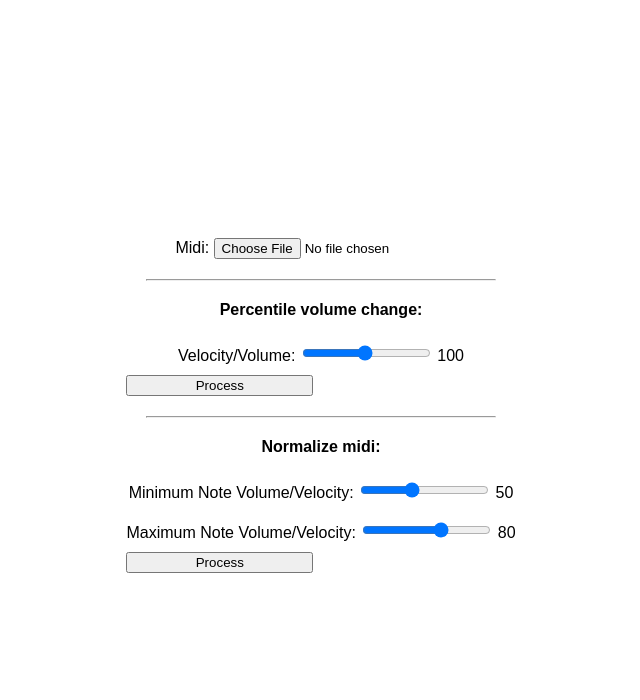
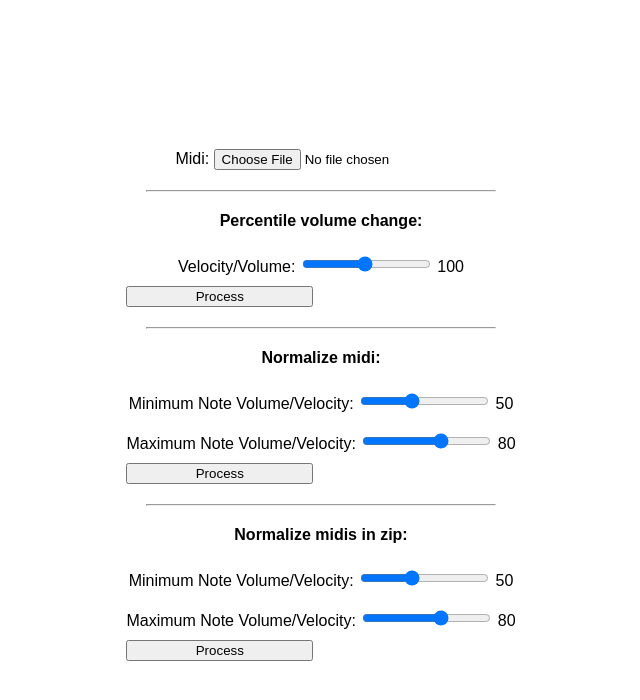
Before and after one commit to foxcassia/midiFastVolumeFix, a website: page index.html in a window 1280 px wide. Shown: the whole page, without its empty margins (319-959 px from the left). Drawn offline with Linux system fonts and the light colour scheme.

Commit message:
inc zip section

```diff
--- a/index.html
+++ b/index.html
@@ -44,6 +44,26 @@
             <button id="processButtonNormalizeMidi">Process</button>
             <button id="downloadButtonNormalizeMidi" style="display: none;">Download</button>
         </div>
+
+        <hr></hr>
+
+        <p><b>Normalize midis in zip:</b></p>
+        <div class="slider-section">
+            <label for="scaleNormalizeMidiMinimumRepo">Minimum Note Volume/Velocity:</label>
+            <input type="range" id="scaleNormalizeMidiMinimumRepo" min="1" max="126" value="50">
+            <span id="scaleNormalizeMidiMinimumValueRepo">50</span>
+        </div>
+
+        <div class="slider-section">
+            <label for="scaleNormalizeMidiMaximumRepo">Maximum Note Volume/Velocity:</label>
+            <input type="range" id="scaleNormalizeMidiMaximumRepo" min="1" max="127" value="80">
+            <span id="scaleNormalizeMidiMaximumValueRepo">80</span>
+        </div>
+
+        <div class="button-container">
+            <button id="processButtonNormalizeMidiRepo">Process</button>
+            <button id="downloadButtonNormalizeMidiRepo" style="display: none;">Download</button>
+        </div>
     </div>
 
     <script src="bundle.js"></script>
```
